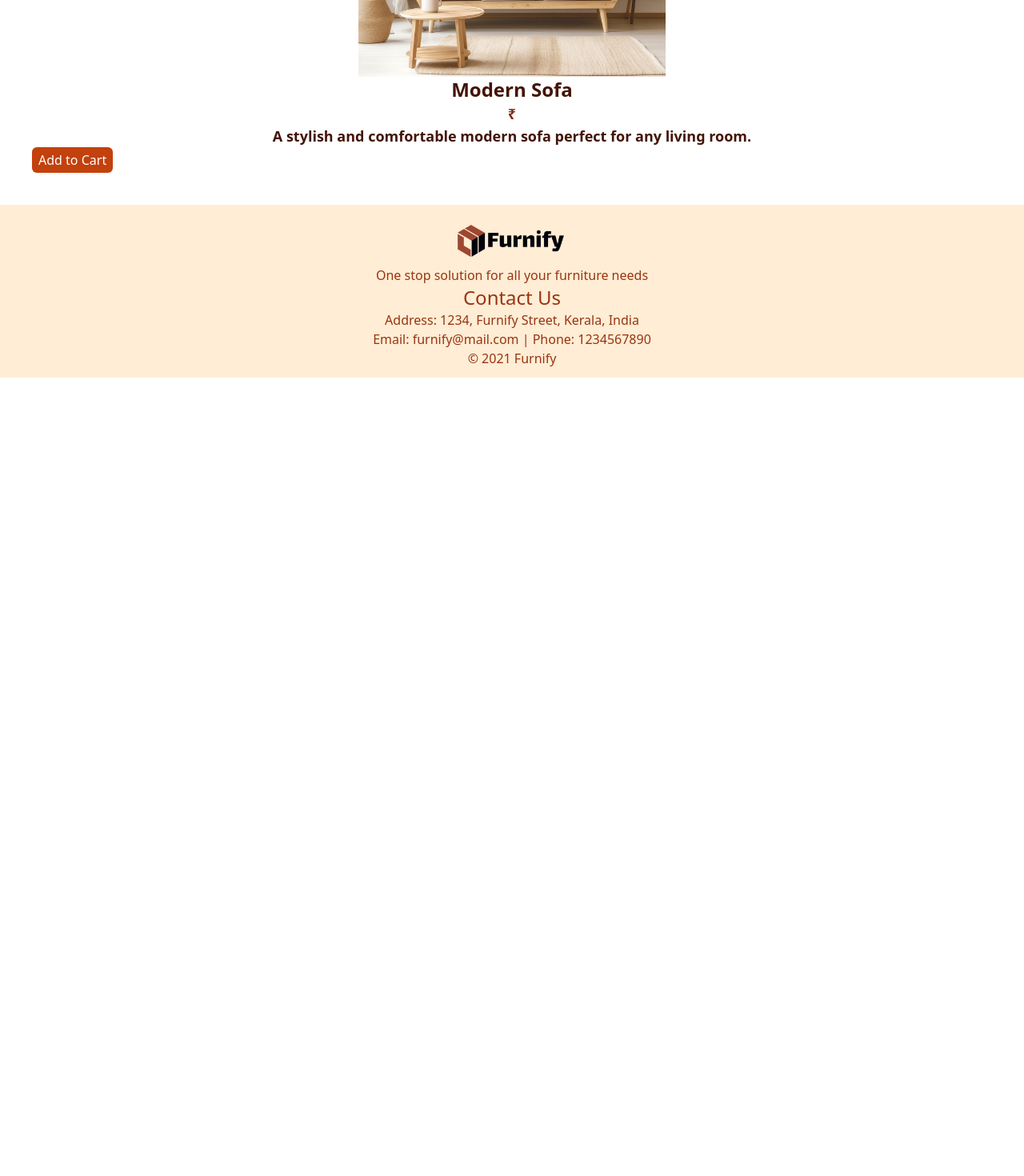
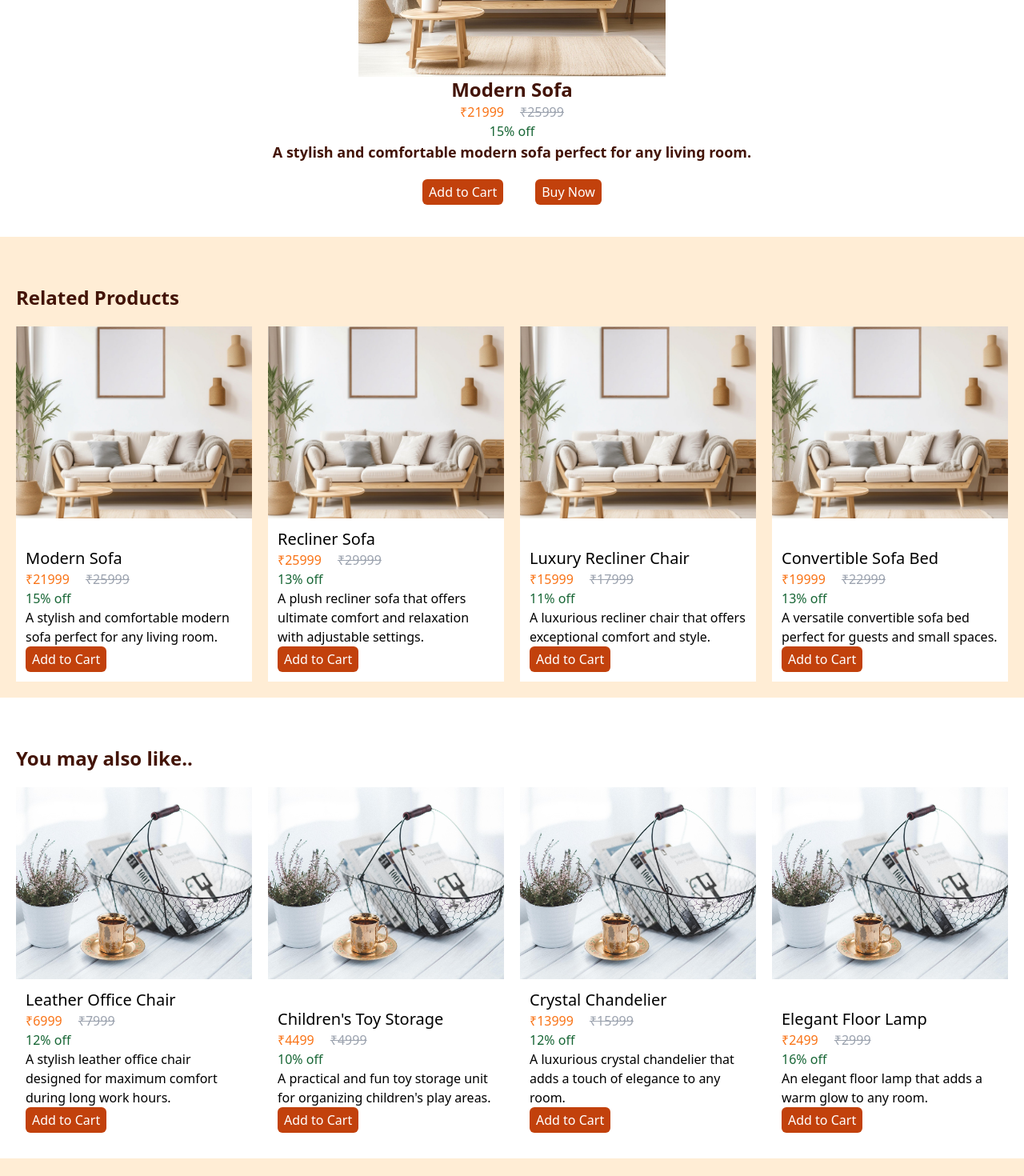
Before and after one commit to anaspxr/e-commerce-furniture-shop, a React (Vite) app in the folder frontend/: page /products/1 in a window 1280 px wide. Shown: the part 440-1910 px from the top of the page at 80% size. Before the commit the page ends 912 px from the top, so only its background shows below. Built offline with nearby package versions, Linux system fonts and the light colour scheme.

Commit message:
create and add recommended and related products components

```diff
--- /dev/null
+++ b/frontend/src/components/Recommend.jsx
@@ -0,0 +1,38 @@
+import { useEffect, useState } from "react";
+import Item from "./Item";
+import { furnitureData } from "./assets/data";
+
+export function RelatedProducts({ product }) {
+  return (
+    <div className="grid grid-cols-2 sm:grid-cols-3  md:grid-cols-4 gap-5 mt-5">
+      {furnitureData
+        .filter((item) => item.category === product.category)
+        .slice(0, 4)
+        .map((item) => (
+          <Item key={item.id} product={item} />
+        ))}
+    </div>
+  );
+}
+
+export function Recommend() {
+  const [randomItems, setRandomItems] = useState([]);
+
+  useEffect(() => {
+    //? Get 4 random items from the furnitureData
+    const getRandomItems = () => {
+      const shuffledItems = furnitureData.sort(() => 0.5 - Math.random());
+      const selectedItems = shuffledItems.slice(0, 4);
+      setRandomItems(selectedItems);
+    };
+    getRandomItems();
+  }, []);
+
+  return (
+    <div className="grid grid-cols-2 sm:grid-cols-3  md:grid-cols-4 gap-5 mt-5">
+      {randomItems.map((item) => (
+        <Item key={item.id} product={item} />
+      ))}
+    </div>
+  );
+}
--- a/frontend/src/pages/Product.jsx
+++ b/frontend/src/pages/Product.jsx
@@ -1,6 +1,7 @@
 import { useParams } from "react-router-dom";
 import { furnitureData } from "../components/assets/data";
 import Button from "../components/Button";
+import { RelatedProducts, Recommend } from "../components/Recommend";
 
 export default function Product() {
   const { productID } = useParams();
@@ -8,14 +9,19 @@ export default function Product() {
     return item.id == productID;
   });
 
-  if (!product) {
-    return (
-      <h1 className="text-red-500 text-center text-xl ">Product not found!!</h1>
-    );
+  function calculateDiscountPrice(oldPrice, discountPrice) {
+    return Math.floor(((oldPrice - discountPrice) / oldPrice) * 100);
   }
 
   return (
-    <div className="p-10">
+    <>
+      {!product ? (
+        <h1 className="text-red-500 text-center text-xl ">
+          Product not found!!
+        </h1>
+      ) : (
+        <>
+          <div className="p-10 ">
             <div className="flex justify-center items-center ">
               <img src={product.image} alt={product.name} className="h-96" />
             </div>
@@ -23,14 +29,45 @@ export default function Product() {
               <h1 className="text-2xl text-orange-950 font-semibold">
                 {product.name}
               </h1>
-        <p className="text-lg font-semibold text-orange-900">
-          ₹{product.price}
+              <div className=" flex flex-wrap gap-5">
+                <span className="text-orange-500">
+                  {" "}
+                  ₹{product.discountPrice}
+                </span>
+                <span className="text-gray-400 line-through">
+                  ₹{product.oldPrice}
+                </span>
+              </div>
+              <p className="text-green-800">
+                {calculateDiscountPrice(
+                  product.oldPrice,
+                  product.discountPrice
+                )}
+                % off
               </p>
               <p className="text-lg font-semibold text-orange-950">
                 {product.description}
               </p>
             </div>
+            <div className="flex justify-center gap-10 mt-5">
               <Button>Add to Cart</Button>
+              <Button>Buy Now</Button>
             </div>
+          </div>
+          <div className="bg-orange-100 p-5">
+            <h1 className="text-2xl text-orange-950 font-semibold mt-10">
+              Related Products
+            </h1>
+            <RelatedProducts product={product} />
+          </div>
+          <div className="p-5">
+            <h1 className="text-2xl text-orange-950 font-semibold mt-10">
+              You may also like..
+            </h1>
+            <Recommend />
+          </div>
+        </>
+      )}
+    </>
   );
 }
```
Lines whose indentation alone changed are shown as unchanged.
